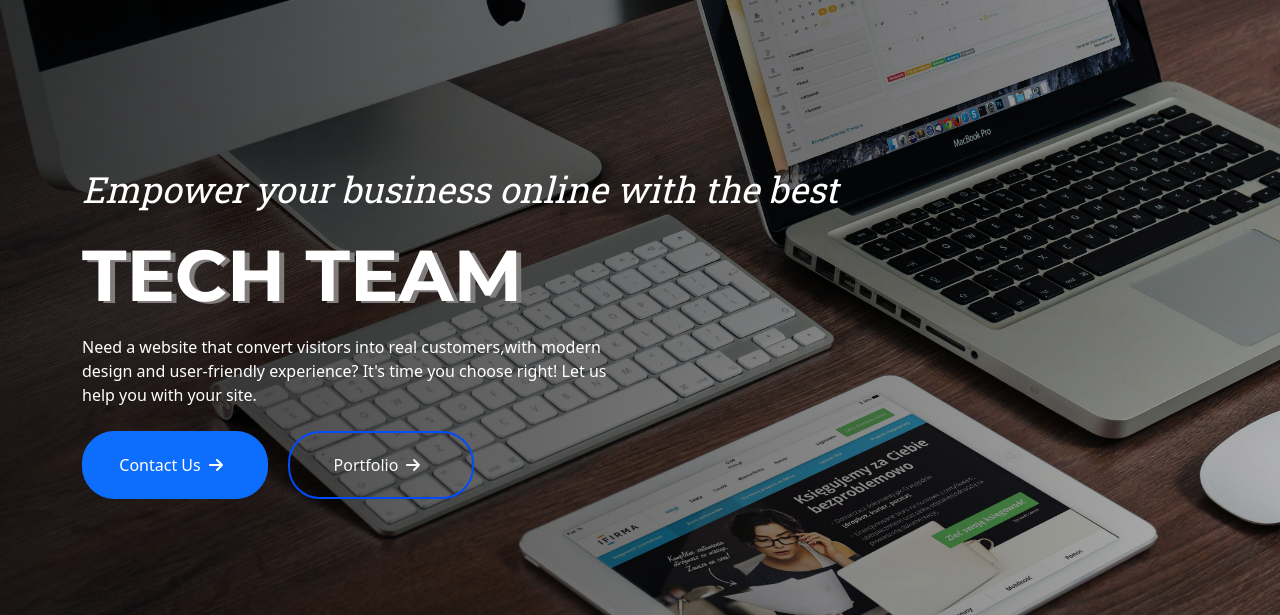
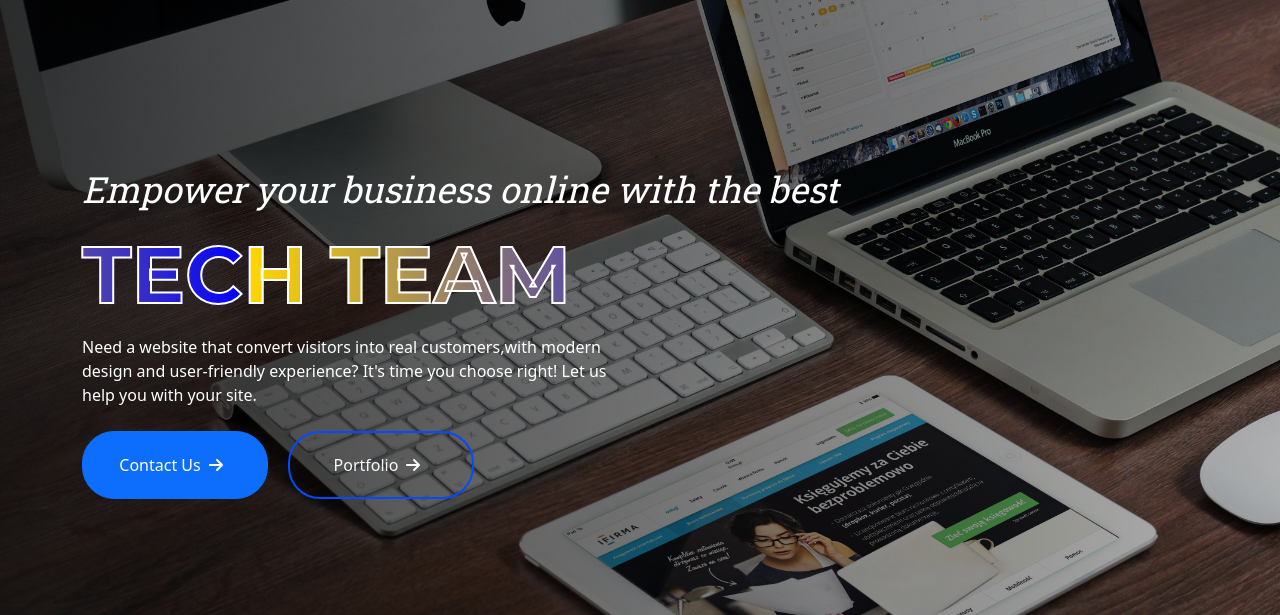
Before and after one commit to PyDanny21/tenchoutech.com, a plain HTML site: page index.html in a window 1280 px wide. Shown: the part 101-716 px from the top of the page. Drawn offline with Linux system fonts and the light colour scheme.

Commit message:
new updates

```diff
--- a/css/styles.css
+++ b/css/styles.css
@@ -227,12 +227,28 @@ header.masthead .masthead-subheading {
   font-family: "Roboto Slab", -apple-system, BlinkMacSystemFont, "Segoe UI", Roboto, "Helvetica Neue", Arial, sans-serif, "Apple Color Emoji", "Segoe UI Emoji", "Segoe UI Symbol", "Noto Color Emoji";
 }
 header.masthead .masthead-heading {
-  font-size: 3.25rem;
+  font-size: 3.5rem;
   font-weight: 700;
   line-height: 3.25rem;
   margin-bottom: 1rem;
   font-family: "Montserrat", -apple-system, BlinkMacSystemFont, "Segoe UI", Roboto, "Helvetica Neue", Arial, sans-serif, "Apple Color Emoji", "Segoe UI Emoji", "Segoe UI Symbol", "Noto Color Emoji";
+  line-height: 100px;
+  /* margin-left: -10px; */
+  color: transparent;
+  -webkit-text-stroke: 2px #fff;
+  background: linear-gradient(to left, blue, gold);
+  -webkit-background-clip: text;
+  background-position: 0 0;
+  animation: back 20s linear infinite;
 }
+
+
+@keyframes back{
+  100%{
+      background-position: 2000px 0;
+  }
+}
+
 
 @media (min-width: 768px) {
   section {
@@ -249,7 +265,7 @@ header.masthead .masthead-heading {
     margin-bottom: 2rem;
   }
   header.masthead .masthead-heading {
-    font-size: 4.5rem;
+    font-size: 5rem;
     font-weight: 700;
     line-height: 4.5rem;
     margin-bottom: 1.5rem;
--- a/index.html
+++ b/index.html
@@ -61,7 +61,7 @@
             <div class="container">
                 <div class="row d-flex" style="flex-direction: column;">
                     <div class="masthead-subheading" style="width: fit-content;">Empower your business online with the best</div>
-                    <div class="masthead-heading text-uppercase" style="width: fit-content;text-shadow: 5px 2px #807c7c;;">Tech Team</div>
+                    <div class="masthead-heading text-uppercase" style="width: fit-content;">Tech Team</div>
                     <div class="text-left intro" style="width: 50%;text-align: start;">Need a website that convert visitors into real customers,with modern design and user-friendly experience?
                         It's time you choose right! Let us help you with your site.
                     </div>
@@ -465,10 +465,10 @@
                 <ul class="text-center d-flex mx-auto col-lg-3 align-items-center justify-content-center mt-4" style="list-style: none;">
                     <li><a href="https://www.facebook.com/profile.php?id=61559877811487" class="text-decoration-none m-lg-3 m-2" style="color: gold;"><i class="fab fa-facebook fa-2x"></i></a></li>
                     <li><a href="https://www.instagram.com/tenchou_technology" class="text-decoration-none m-lg-3 m-2" style="color: gold;"><i class="fab fa-instagram fa-2x"></i></a></li>
-                    <li><a href="https://www.tiktok.com/tenchou.technolog" class="text-decoration-none m-lg-3 m-2" style="color: gold;"><i class="fab fa-tiktok fa-2x"></i></a></li>
-                    <li><a href="https:www.twitter.com/tenchoutech" class="text-decoration-none m-lg-3 m-2" style="color: gold;"><i class="fab fa-twitter fa-2x"></i></a></li>
+                    <li><a href="https://www.tiktok.com/tenchoutechnology" class="text-decoration-none m-lg-3 m-2" style="color: gold;"><i class="fab fa-tiktok fa-2x"></i></a></li>
+                    <li><a href="https:www.twitter.com/tenchoutechnology" class="text-decoration-none m-lg-3 m-2" style="color: gold;"><i class="fab fa-twitter fa-2x"></i></a></li>
                     <li><a href="https://wa.me/+233500374356" class="text-decoration-none m-lg-3 m-2" style="color: gold;"><i class="fab fa-whatsapp fa-2x"></i></a></li>
-                    <li><a href="https:www.linkedin.com/tenchoutech" class="text-decoration-none m-lg-3 m-2" style="color: gold;"><i class="fab fa-linkedin fa-2x"></i></a></li>
+                    <li><a href="https:www.linkedin.com/tenchoutechnology" class="text-decoration-none m-lg-3 m-2" style="color: gold;"><i class="fab fa-linkedin fa-2x"></i></a></li>
                 </ul>
                 <div class="d-flex align-items-center footLinks" style="justify-content: space-evenly;">
                     <div class="col-lg-4 text-light">
```
